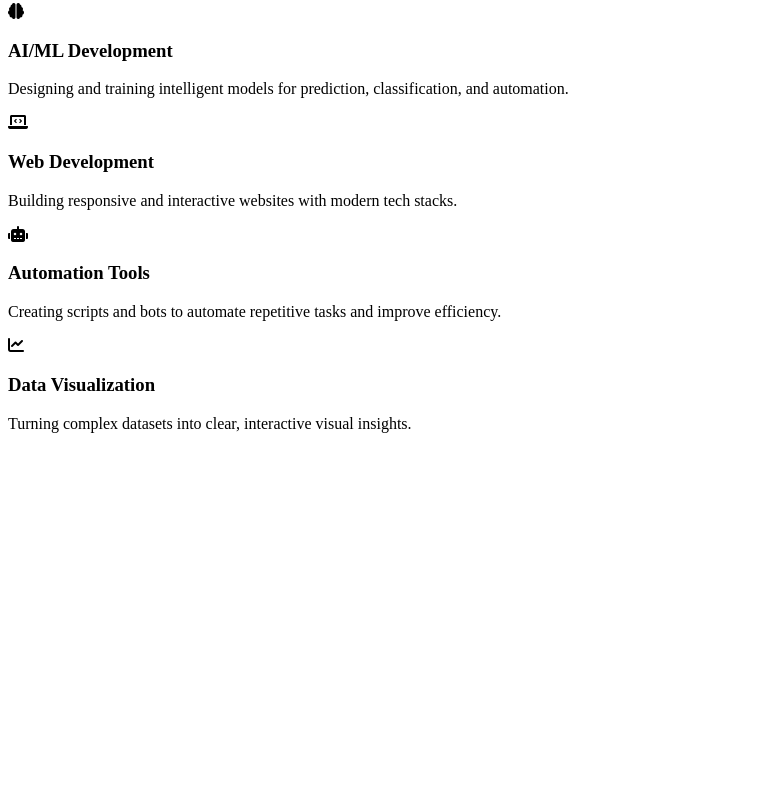
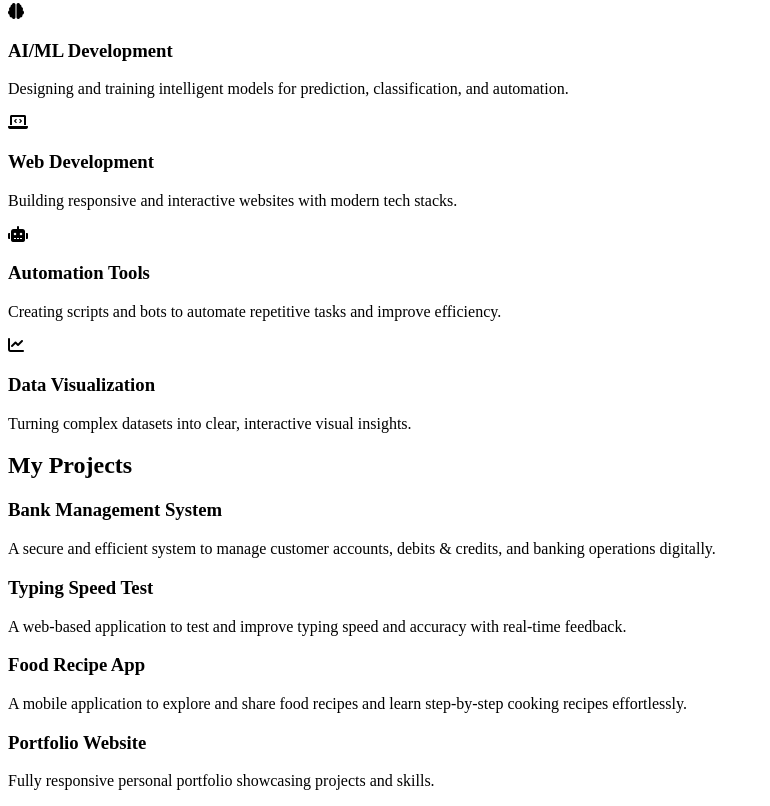
Before and after one commit to Palak-teotia/portfolio-palak, a plain HTML site: page index.html in a window 1280 px wide. Shown: the part 1468-2274 px from the top of the page, without its empty margins (0-770 px from the left). Before the commit the page ends 1917 px from the top, so only its background shows below. Drawn offline with Linux system fonts and the light colour scheme.

Commit message:
add projects section  in portfolio

```diff
--- a/index.html
+++ b/index.html
@@ -103,6 +103,33 @@
     </section>
 
 
+    <!-- Projects Section -->
+    <section id="projects" class="projects">
+        <div class="container">
+            <div class="section-title fade-in-up">
+                <h2>My Projects</h2>
+            </div>
+            <div class="services-grid">
+                <div class="service-card fade-in-up">
+                    <h3>Bank Management System</h3>
+                    <p>A secure and efficient system to manage customer accounts, debits & credits, and banking operations digitally.</p>
+                </div>
+                <div class="service-card fade-in-up">
+                    <h3>Typing Speed Test</h3>
+                    <p>A web-based application to test and improve typing speed and accuracy with real-time feedback.</p>
+                </div>
+                <div class="service-card fade-in-up">
+                    <h3>Food Recipe App</h3>
+                    <p>A mobile application to explore and share food recipes and learn step-by-step cooking recipes effortlessly.</p>
+                </div>
+                <div class="service-card fade-in-up">
+                    <h3>Portfolio Website</h3>
+                    <p>Fully responsive personal portfolio showcasing projects and skills.</p>
+                </div>
+            </div>
+        </div>
+    </section>
+
 
 </body>
 </html>
```
